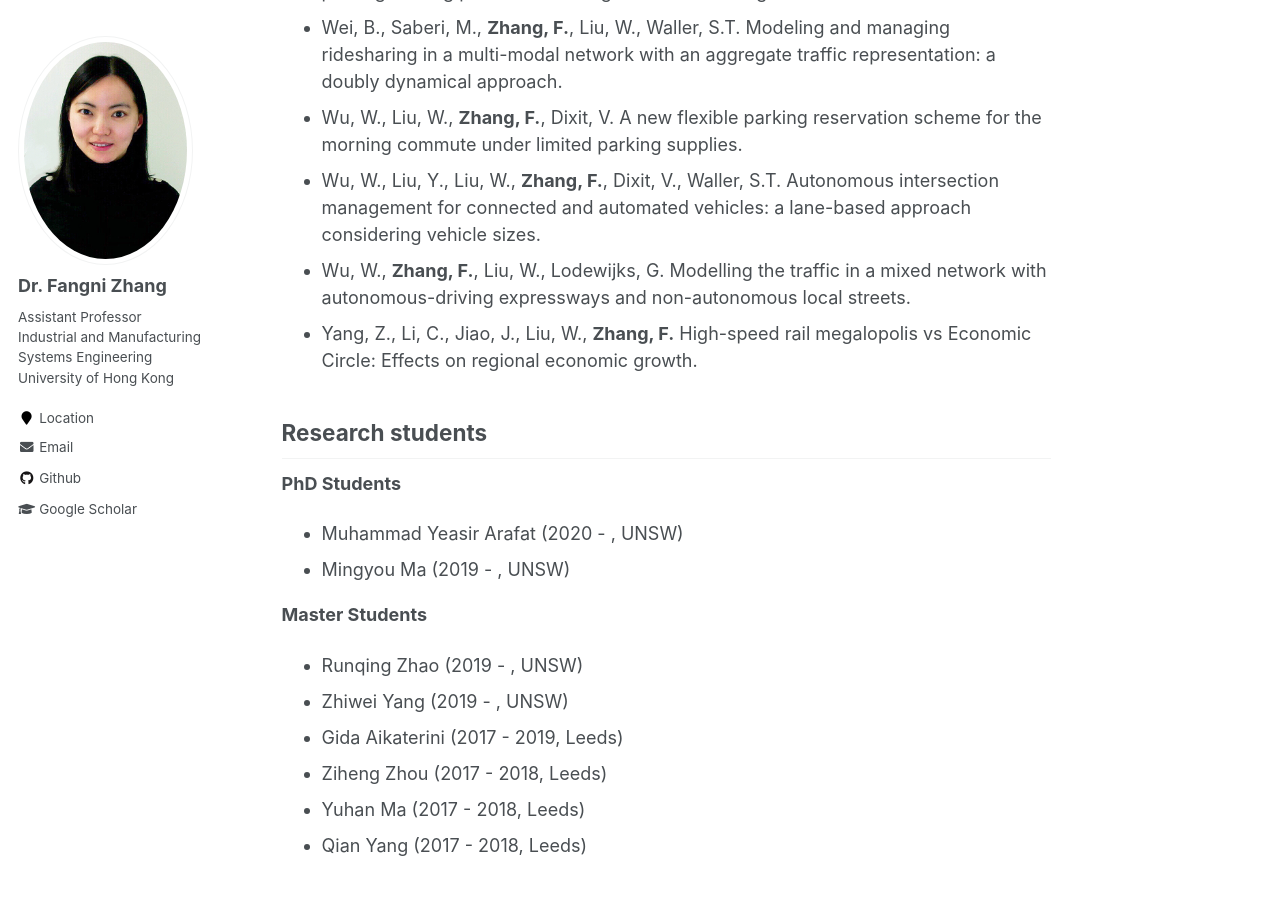
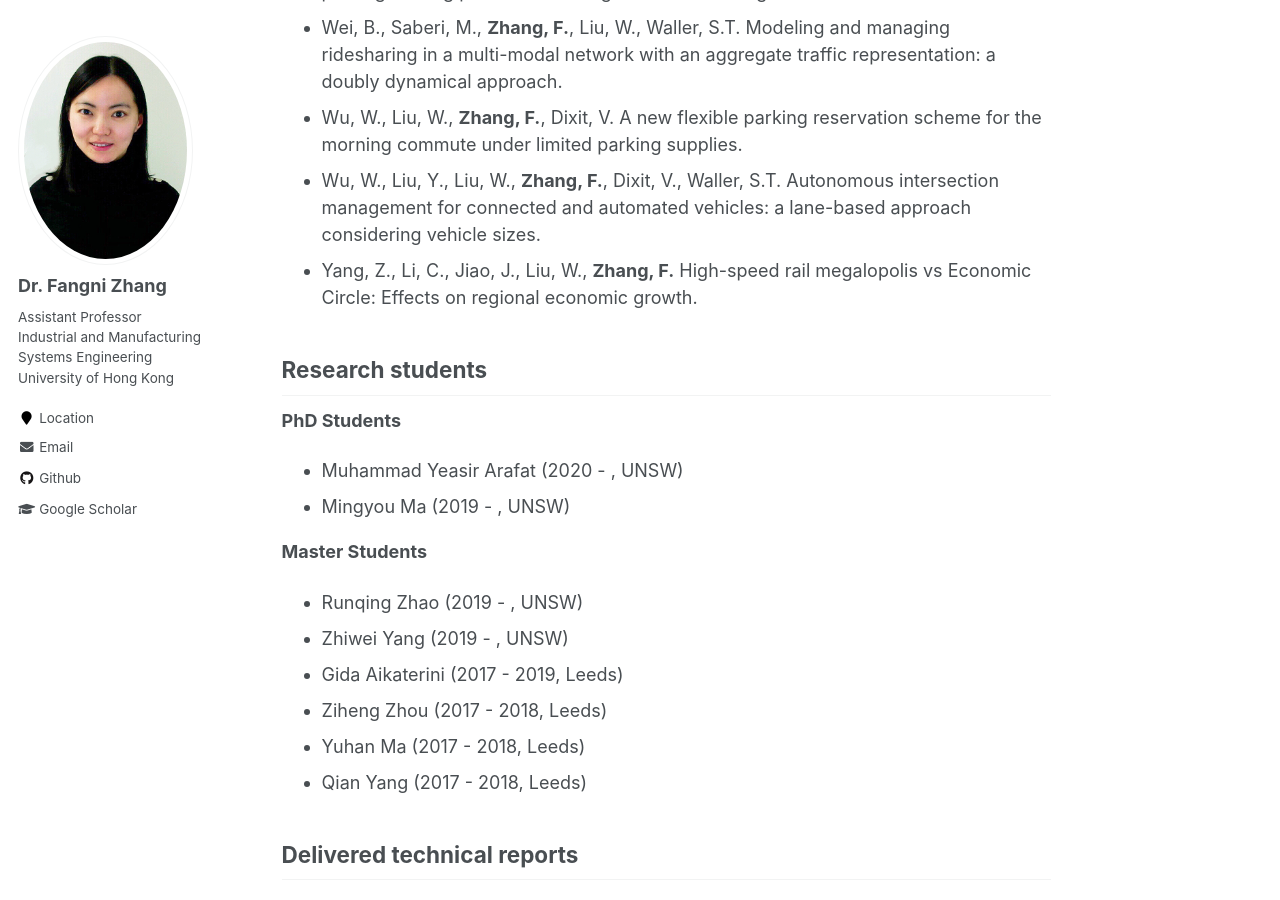
Before and after one commit to fangnizhang/fangnizhang.github.io, a Jekyll site: the page built from _pages/research.md, in a window 1280 px wide and 900 px high, scrolled down 968 px. Built offline with Jekyll 4.4.1, drawn with Linux system fonts in a browser that asks for light colours.

Commit message:
Update research.md

```diff
--- a/_pages/research.md
+++ b/_pages/research.md
@@ -20,7 +20,6 @@
 * Wei, B., Saberi, M., **Zhang, F.**, Liu, W., Waller, S.T. Modeling and managing ridesharing in a multi-modal network with an aggregate traffic representation: a doubly dynamical approach.
 * Wu, W., Liu, W., **Zhang, F.**, Dixit, V. A new flexible parking reservation scheme for the morning commute under limited parking supplies.
 * Wu, W., Liu, Y., Liu, W., **Zhang, F.**, Dixit, V., Waller, S.T. Autonomous intersection management for connected and automated vehicles: a lane-based approach considering vehicle sizes.
-* Wu, W., **Zhang, F.**, Liu, W., Lodewijks, G. Modelling the traffic in a mixed network with autonomous-driving expressways and non-autonomous local streets.
 * Yang, Z., Li, C., Jiao, J., Liu, W., **Zhang, F.** High-speed rail megalopolis vs Economic Circle: Effects on regional economic growth.
 
 Research students
```
